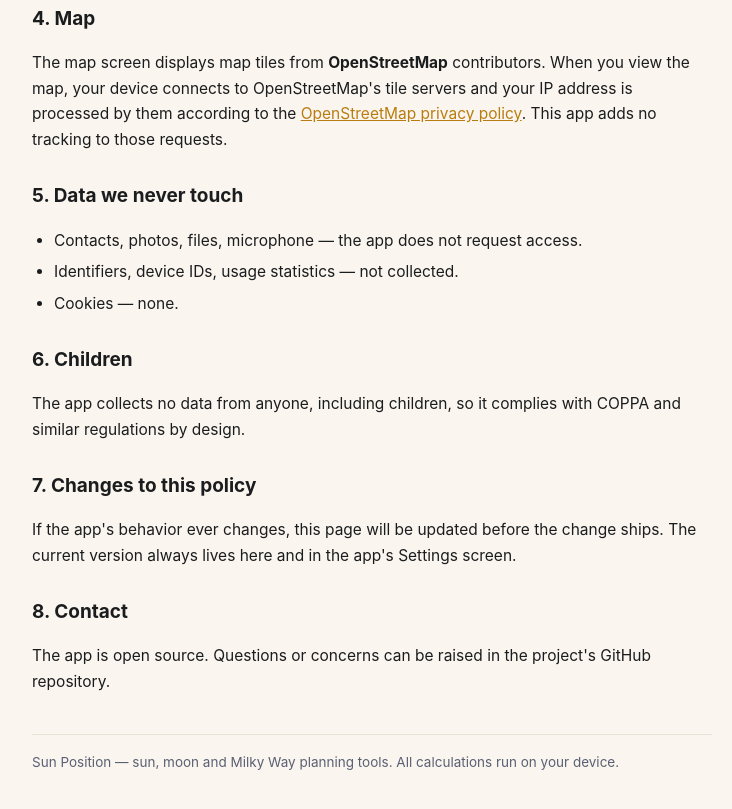
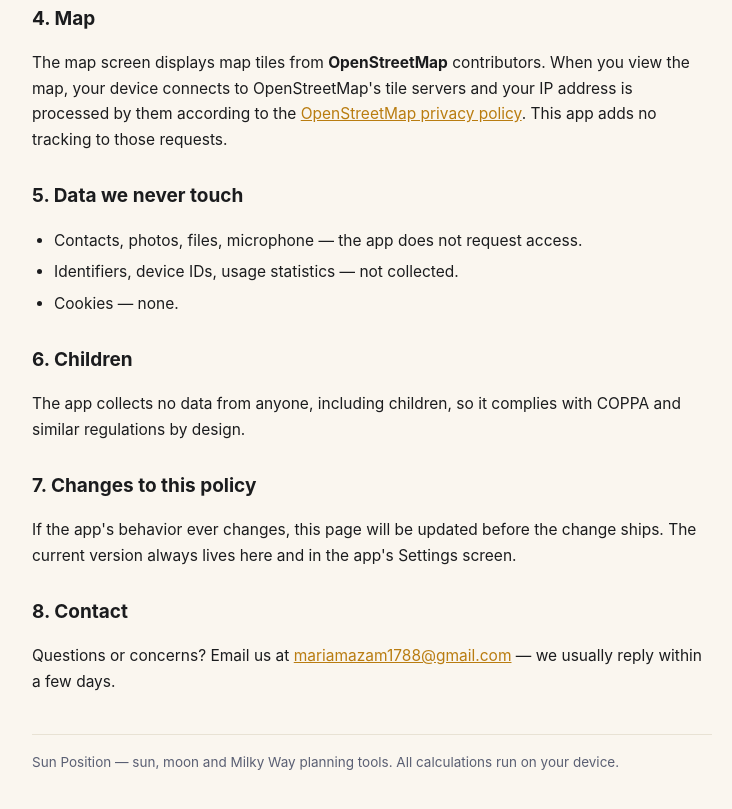
Before and after one commit to mariamazam178-web/sun-position-legal, a plain HTML site: page privacy-policy.html in a window 1280 px wide. Shown: the part 770-1579 px from the top of the page, without its empty margins (268-1000 px from the left). Drawn offline with Linux system fonts and the light colour scheme.

Commit message:
Add files via upload

```diff
--- a/privacy-policy.html
+++ b/privacy-policy.html
@@ -134,8 +134,9 @@
 
     <h2>8. Contact</h2>
     <p>
-      The app is open source. Questions or concerns can be raised in the project's
-      GitHub repository.
+      Questions or concerns? Email us at
+      <a href="mailto:mariamazam1788@gmail.com">mariamazam1788@gmail.com</a> —
+      we usually reply within a few days.
     </p>
 
     <footer>
```
Also changed, not shown: terms-and-conditions.html (+3 -2 lines).
